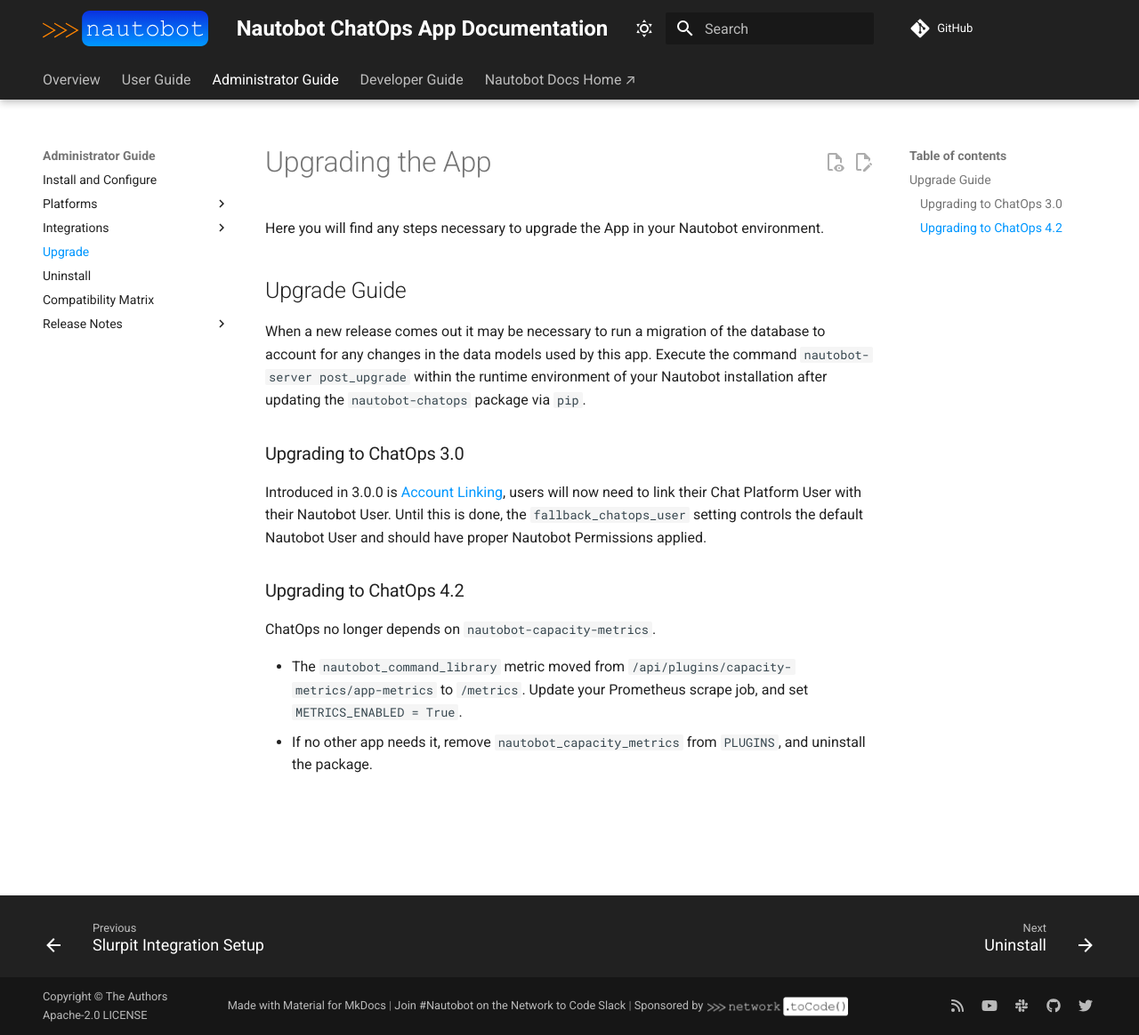
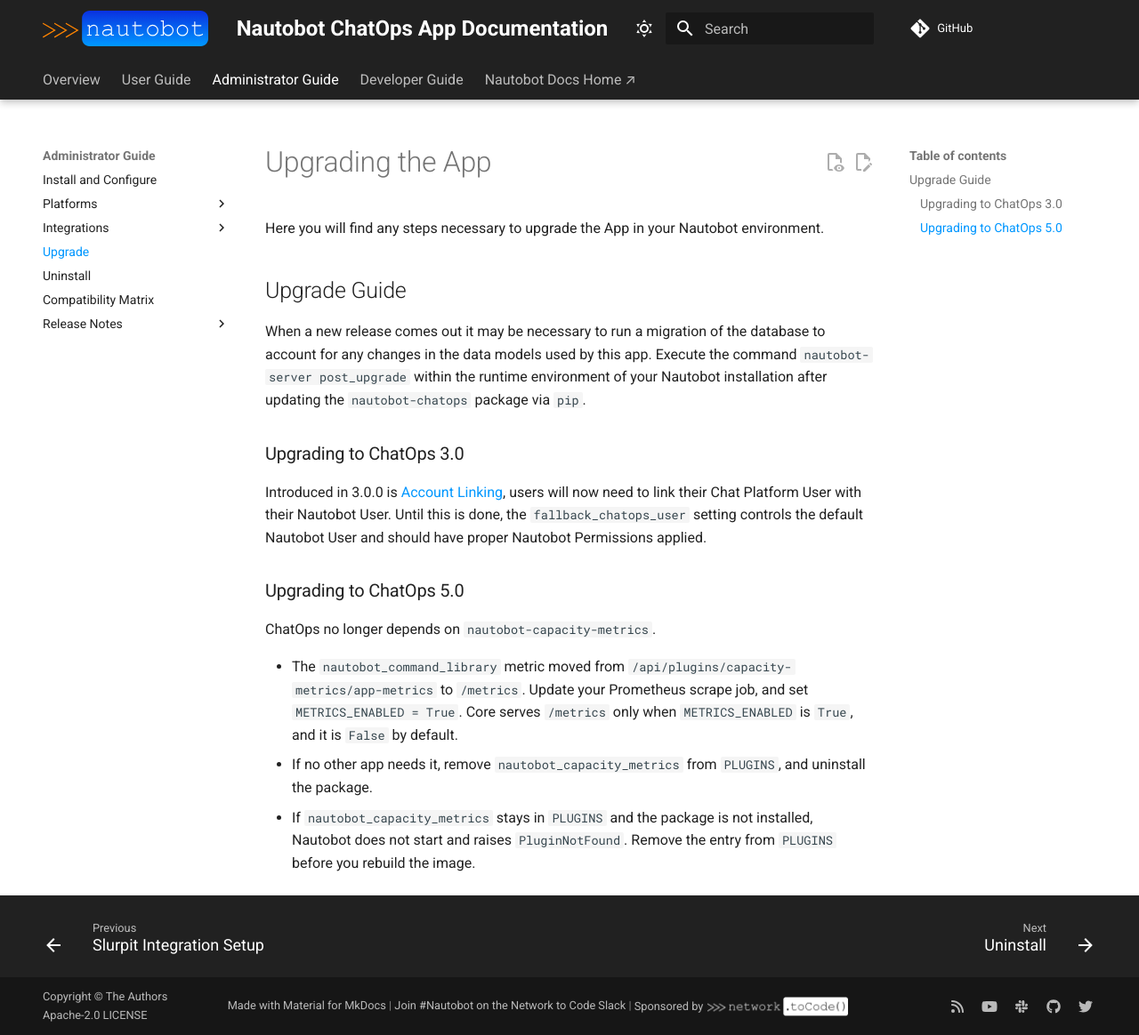
Before and after one commit to nautobot/nautobot-app-chatops, an MkDocs documentation site: the page built from docs/admin/upgrade.md, in a window 1280 px wide and 1164 px high. Shown: the whole window at 89% size. Built offline with MkDocs 1.6.1 and Material for MkDocs 9.7.7, drawn with Linux system fonts in a browser that asks for light colours; comment, search, counter and statistics services are not loaded.

Commit message:
NAPPS-1053: Address review feedback (R1)
Classify the metrics endpoint move as a breaking change for the 5.0 release.

```diff
--- a/docs/admin/upgrade.md
+++ b/docs/admin/upgrade.md
@@ -10,9 +10,10 @@
 
 Introduced in 3.0.0 is [Account Linking](../models/chatopsaccountlink.md), users will now need to link their Chat Platform User with their Nautobot User. Until this is done, the `fallback_chatops_user` setting controls the default Nautobot User and should have proper Nautobot Permissions applied.
 
-### Upgrading to ChatOps 4.2
+### Upgrading to ChatOps 5.0
 
 ChatOps no longer depends on `nautobot-capacity-metrics`.
 
-- The `nautobot_command_library` metric moved from `/api/plugins/capacity-metrics/app-metrics` to `/metrics`. Update your Prometheus scrape job, and set `METRICS_ENABLED = True`.
+- The `nautobot_command_library` metric moved from `/api/plugins/capacity-metrics/app-metrics` to `/metrics`. Update your Prometheus scrape job, and set `METRICS_ENABLED = True`. Core serves `/metrics` only when `METRICS_ENABLED` is `True`, and it is `False` by default.
 - If no other app needs it, remove `nautobot_capacity_metrics` from `PLUGINS`, and uninstall the package.
+- If `nautobot_capacity_metrics` stays in `PLUGINS` and the package is not installed, Nautobot does not start and raises `PluginNotFound`. Remove the entry from `PLUGINS` before you rebuild the image.
```
Also changed, not shown: 2 other files.
